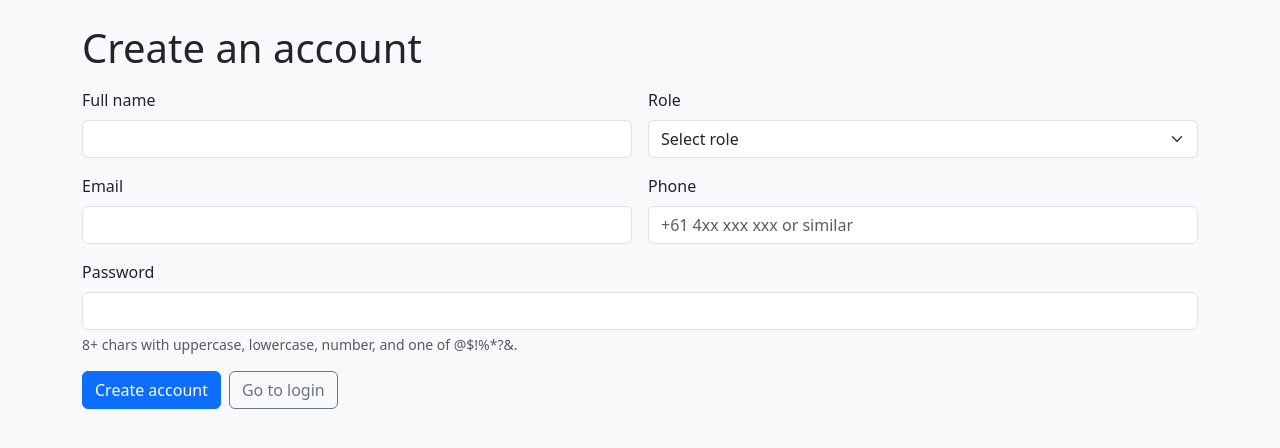
After one commit to ijf03/RecipeHub2, a Node server app: a page that uses views/auth/register.ejs in a window 1280 px wide. The commit adds this page. Shown: the top 448 px of the page. Run offline with Node 20, Linux system fonts and the light colour scheme; some libraries are stand-ins or nearby versions.

Commit message:
added login and Registered - changed routes to use SID from constants instead of individually declaring it in multiple pages - created a login and register pages - made login and register get and post routes - updated nav bar to include login

```diff
--- /dev/null
+++ b/controllers/user-controller.js
@@ -0,0 +1,111 @@
+// controllers/user-controller.js
+const User = require('../models/user');
+
+// Match your model + requirements
+const EMAIL_RX = /^[^\s@]+@[^\s@]+\.[^\s@]+$/;
+// Same complexity pattern as your model (uses @$!%*?&)
+const PW_RX = /^(?=.*[a-z])(?=.*[A-Z])(?=.*\d)(?=.*[@$!%*?&]).{8,}$/;
+// Roles from your model: admin/chef/manager
+const ROLES = ['admin', 'chef', 'manager'];
+
+async function nextUserId() {
+  const count = await User.countDocuments();
+  return `U-${String(count + 1).padStart(5, '0')}`;
+}
+
+function firstError(err) {
+  if (!err) return null;
+  if (err.code === 11000) return 'Email or userId must be unique.';
+  if (err.errors) {
+    const k = Object.keys(err.errors)[0];
+    return err.errors[k]?.message || 'Validation error.';
+  }
+  return err.message || 'Validation error.';
+}
+
+// GET /register-<SID>
+exports.registerForm = (req, res) => {
+  res.render('auth/register', {
+    pageTitle: 'Sign up',
+    SID: req.app.locals.SID,
+    roles: ROLES,
+    form: {},
+    error: null
+  });
+};
+
+// POST /register-<SID>
+exports.register = async (req, res) => {
+  const SID = req.app.locals.SID;
+  const { email, password, fullName, role, phone } = req.body || {};
+  const form = { email, fullName, role, phone };
+
+  // Server-side checks (mirror model + brief)
+  if (!EMAIL_RX.test(String(email || '').toLowerCase())) {
+    return res.status(400).render('auth/register', { pageTitle:'Sign up', SID, roles:ROLES, form, error:'Invalid email format.' });
+  }
+  if (!PW_RX.test(String(password || ''))) {
+    return res.status(400).render('auth/register', { pageTitle:'Sign up', SID, roles:ROLES, form, error:'Password must be 8+ chars incl. upper, lower, number, special.' });
+  }
+  if (!ROLES.includes(role)) {
+    return res.status(400).render('auth/register', { pageTitle:'Sign up', SID, roles:ROLES, form, error:'Invalid role selected.' });
+  }
+  if (!String(fullName || '').trim()) {
+    return res.status(400).render('auth/register', { pageTitle:'Sign up', SID, roles:ROLES, form, error:'Full name is required.' });
+  }
+
+  try {
+    const exists = await User.findOne({ email: String(email).toLowerCase().trim() }).lean();
+    if (exists) {
+      return res.status(400).render('auth/register', { pageTitle:'Sign up', SID, roles:ROLES, form, error:'Email is already registered.' });
+    }
+
+    await User.create({
+      userId: await nextUserId(),                            // U-00001
+      email: String(email).toLowerCase().trim(),
+      password,                                              // plain string (no hashing per core tasks)
+      fullName: String(fullName).trim(),
+      role,
+      phone: String(phone || '').trim()
+    });
+
+    return res.redirect(`/login-${SID}`);
+  } catch (err) {
+    return res.status(400).render('auth/register', {
+      pageTitle: 'Sign up', SID, roles: ROLES, form, error: firstError(err)
+    });
+  }
+};
+
+// GET /login-<SID>
+exports.loginForm = (req, res) => {
+  res.render('auth/login', {
+    pageTitle: 'Login',
+    SID: req.app.locals.SID,
+    form: {},
+    error: null
+  });
+};
+
+// POST /login-<SID>
+exports.login = async (req, res) => {
+  const SID = req.app.locals.SID;
+  const { email, password } = req.body || {};
+  const form = { email };
+
+  if (!EMAIL_RX.test(String(email || '').toLowerCase()) || !password) {
+    return res.status(400).render('auth/login', { pageTitle:'Login', SID, form, error:'Please enter a valid email and password.' });
+  }
+
+  try {
+    const user = await User.findOne({ email: String(email).toLowerCase().trim() }).lean();
+    if (!user || user.password !== String(password)) {      // plain compare
+      return res.status(400).render('auth/login', { pageTitle:'Login', SID, form, error:'Invalid email or password.' });
+    }
+
+    // No sessions yet (Core Task 3 just asks for secure login + error handling)
+    return res.redirect(`/recipes-${SID}`);
+  } catch (err) {
+    return res.status(500).render('auth/login', { pageTitle:'Login', SID, form, error:'Something went wrong. Please try again.' });
+  }
+};
--- a/routes/inventory-routes.js
+++ b/routes/inventory-routes.js
@@ -1,9 +1,7 @@
-// routes/inventory-routes.js
 const express = require('express');
 const router = express.Router();
 const invCont = require('../controllers/inventory-controller');
-
-const SID = '34095756';
+const {SID} = require('../config/constants')
 
 // LIST
 router.get(`/inventory-${SID}`, invCont.list);
--- a/routes/recipe-routes.js
+++ b/routes/recipe-routes.js
@@ -1,9 +1,8 @@
-// routes/recipe-routes.js
+
 const express = require('express');
 const router = express.Router();
 const recipeCont = require('../controllers/recipe-controller');
-
-const SID = '34095756';
+const {SID} = require('../config/constants')
 
 // LIST
 router.get(`/recipes-${SID}`, recipeCont.list);
--- a/server.js
+++ b/server.js
@@ -6,6 +6,7 @@ const { SID, PORT, MONGO_URL } = require("./config/constants");
 
 const recipeRouter = require("./routes/recipe-routes");
 const inventoryRouter = require("./routes/inventory-routes");
+const userRouter = require('./routes/user-routes');
 
 const app = express();
 
@@ -28,6 +29,7 @@ connectDB(MONGO_URL);
 //ROUTERS
 app.use("/", recipeRouter);
 app.use("/", inventoryRouter);
+app.use('/', userRouter);
 
 // Home
 app.get('/', (req, res) => {
--- /dev/null
+++ b/views/auth/register.ejs
@@ -0,0 +1,64 @@
+<!doctype html>
+<html lang="en">
+<head>
+  <meta charset="utf-8"/>
+  <meta name="viewport" content="width=device-width,initial-scale=1"/>
+  <title><%= pageTitle %></title>
+  <link rel="stylesheet" href="/bootstrap/css/bootstrap.min.css">
+</head>
+<body class="bg-light">
+  <div class="container py-4">
+    <h1 class="mb-3">Create an account</h1>
+
+    <% if (error) { %><div class="alert alert-danger"><%= error %></div><% } %>
+
+    <form method="post" action="/register-<%= SID %>" class="row g-3" novalidate>
+      <div class="col-md-6">
+        <label class="form-label">Full name</label>
+        <input name="fullName" class="form-control" required
+               pattern="^[A-Za-z\s'-]{2,100}$"
+               value="<%= form?.fullName || '' %>">
+      </div>
+
+      <div class="col-md-6">
+        <label class="form-label">Role</label>
+        <select name="role" class="form-select" required>
+          <option value="">Select role</option>
+          <% (roles || []).forEach(r => { %>
+            <option value="<%= r %>" <%= (form?.role===r?'selected':'') %>><%= r %></option>
+          <% }) %>
+        </select>
+      </div>
+
+      <div class="col-md-6">
+        <label class="form-label">Email</label>
+        <input name="email" type="email" class="form-control" required
+               value="<%= form?.email || '' %>">
+      </div>
+
+      <div class="col-md-6">
+        <label class="form-label">Phone</label>
+        <input name="phone" class="form-control"
+               pattern="^(\+?\d[\d\s-]{6,})?$"
+               placeholder="+61 4xx xxx xxx or similar"
+               value="<%= form?.phone || '' %>">
+      </div>
+
+      <div class="col-12">
+        <label class="form-label">Password</label>
+        <input name="password" type="password" class="form-control" required minlength="8"
+               pattern="^(?=.*[a-z])(?=.*[A-Z])(?=.*\\d)(?=.*[@$!%*?&]).{8,}$"
+               aria-describedby="pwHelp">
+        <div id="pwHelp" class="form-text">
+          8+ chars with uppercase, lowercase, number, and one of @$!%*?&.
+        </div>
+      </div>
+
+      <div class="col-12 d-flex gap-2">
+        <button class="btn btn-primary">Create account</button>
+        <a class="btn btn-outline-secondary" href="/login-<%= SID %>">Go to login</a>
+      </div>
+    </form>
+  </div>
+</body>
+</html>
--- a/views/partials/nav.ejs
+++ b/views/partials/nav.ejs
@@ -21,6 +21,9 @@
         <li class="nav-item">
           <a class="nav-link" href="/inventory-<%= SID %>">Inventory</a>
         </li>
+        <li class="nav-item">
+          <a class="nav-link" href="/login-<%= SID %>">Login</a>
+        </li>
       </ul>
     </div>
   </div>
```
Also changed, not shown: routes/user-routes.js (added, +13 -0 lines), views/auth/login.ejs (added, +32 -0 lines).
